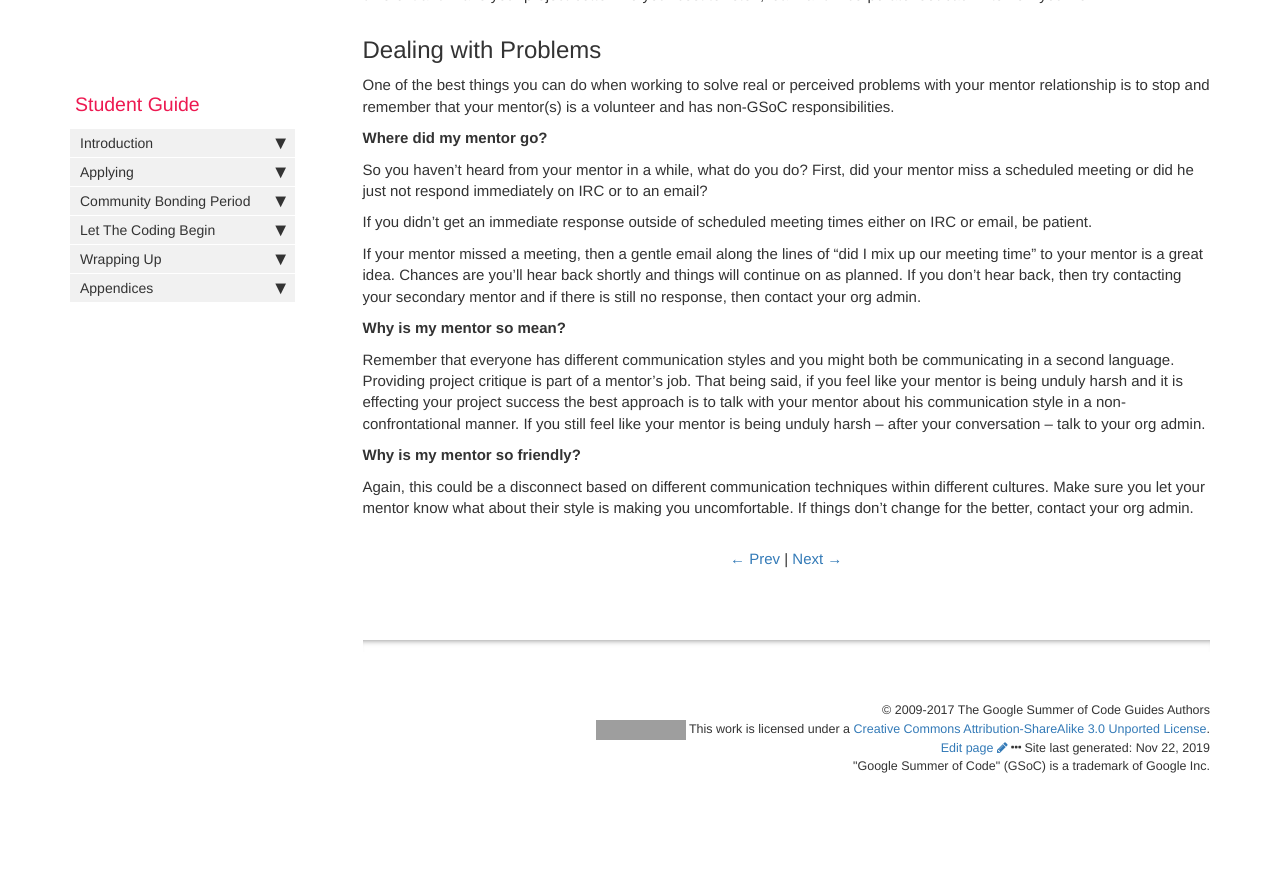
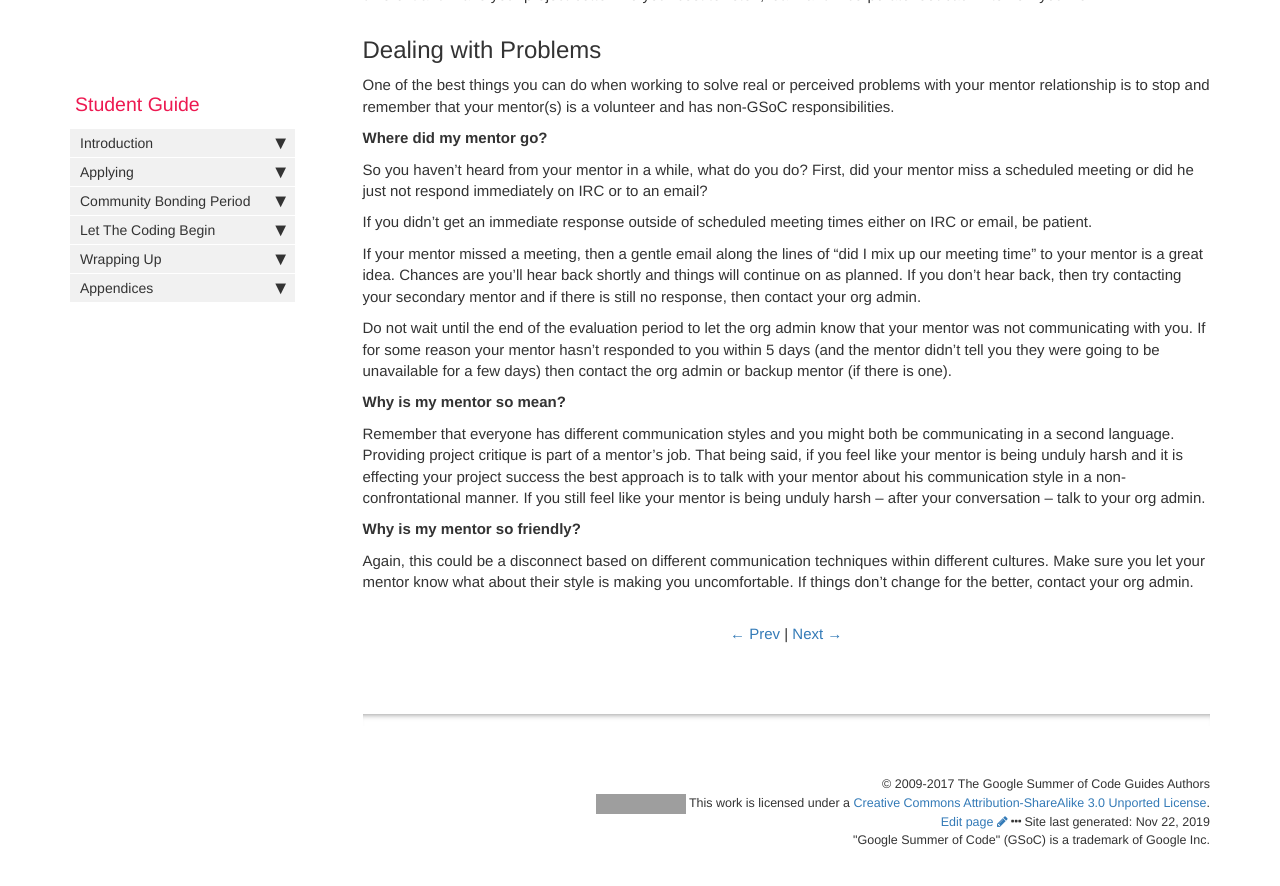
Before and after one commit to google/gsocguides, a Jekyll site: the page built from pages/student/13-working_with_your_mentor.md, in a window 1280 px wide and 900 px high, scrolled down 1546 px. Shown: the top 886 px of the window. Built offline with Jekyll 4.4.1, drawn with Linux system fonts in a browser that asks for light colours; before the commit the page ends 2371 px from its top, so only the background shows below that; grey boxes are pictures that could not be loaded.

Commit message:
mentor changes

```diff
--- a/pages/student/13-working_with_your_mentor.md
+++ b/pages/student/13-working_with_your_mentor.md
@@ -58,6 +58,8 @@ If you didn't get an immediate response outside of scheduled meeting times eithe
 
 If your mentor missed a meeting, then a gentle email along the lines of "did I mix up our meeting time" to your mentor is a great idea. Chances are you'll hear back shortly and things will continue on as planned. If you don't hear back, then try contacting your secondary mentor and if there is still no response, then contact your org admin.
 
+Do not wait until the end of the evaluation period to let the org admin know that your mentor was not communicating with you. If for some reason your mentor hasn't responded to you within 5 days (and the mentor didn't tell you they were going to be unavailable for a few days) then contact the org admin or backup mentor (if there is one).
+
 **Why is my mentor so mean?**
 
 Remember that everyone has different communication styles and you might both be communicating in a second language. Providing project critique is part of a mentor's job. That being said, if you feel like your mentor is being unduly harsh and it is effecting your project success the best approach is to talk with your mentor about his communication style in a non-confrontational manner. If you still feel like your mentor is being unduly harsh -- after your conversation -- talk to your org admin.
```
